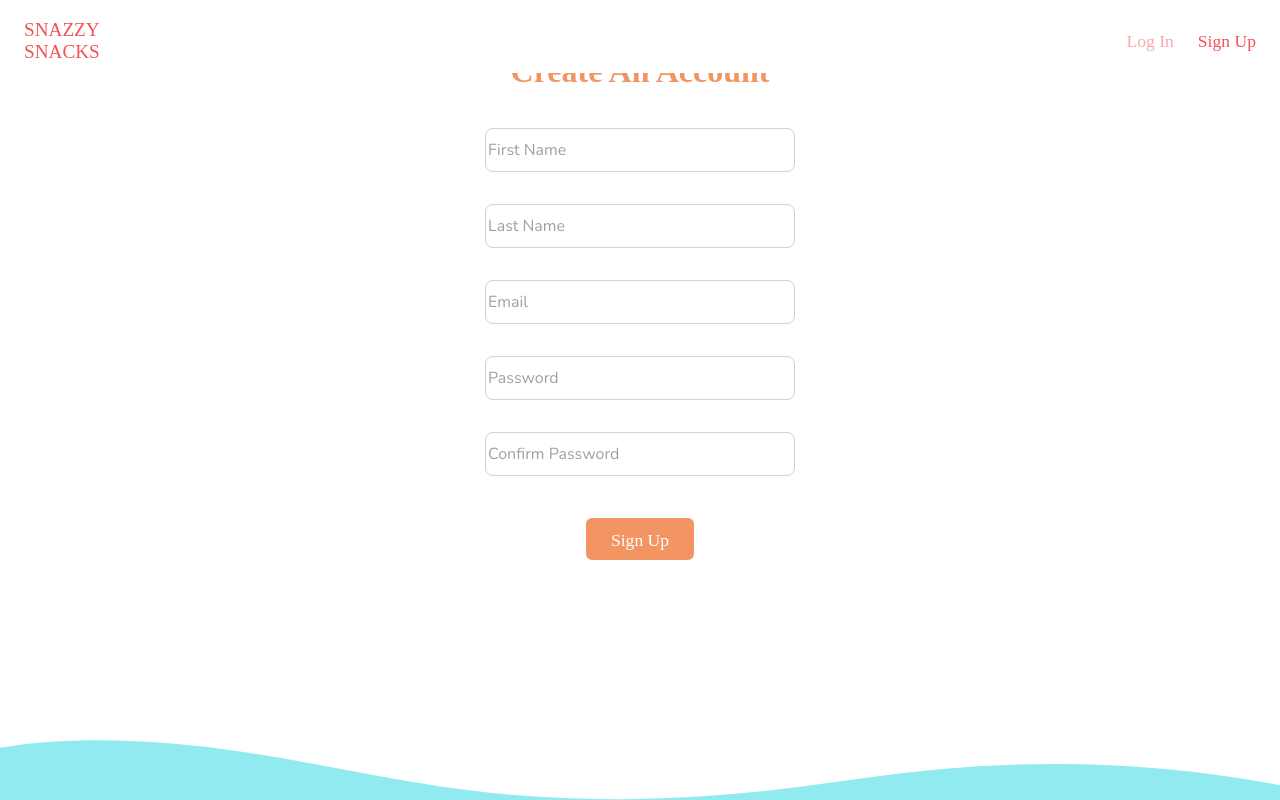
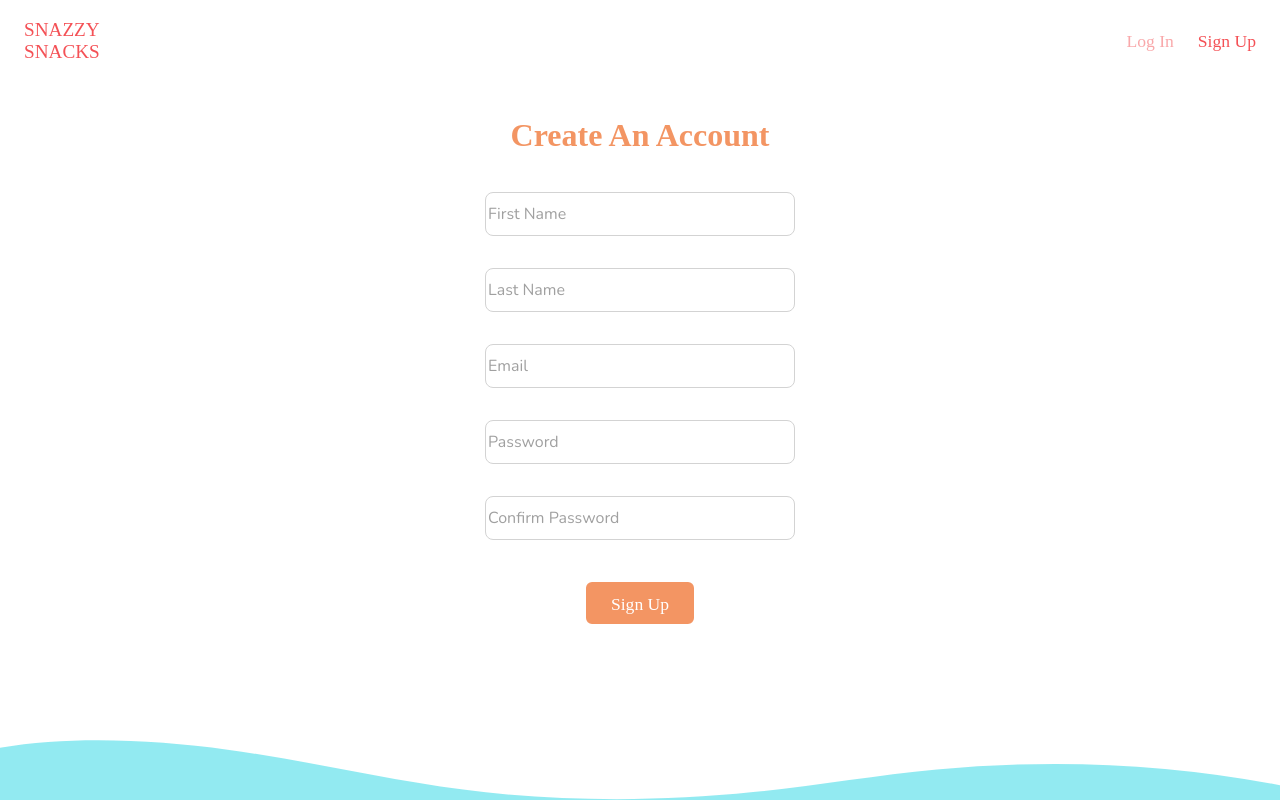
Before and after one commit to thekatcodes/snazzy-snacks, a React (Create React App) app in the folder client/: page /register in a window 1280 px wide. Built offline with nearby package versions, Linux system fonts and the light colour scheme; no server answers; a web font is replaced by a local one.

Commit message:
Incorporate style class with padding top

```diff
--- a/client/src/components/Login.js
+++ b/client/src/components/Login.js
@@ -53,7 +53,7 @@ const Login = (props) => {
   }
 
   return (
-    <section className="login-layout layout">
+    <section className="login-layout layout navbar-padding">
       {/* Error message display */}
       <p className={errMsg ? "errmsg" : "offscreen"}>{errMsg}</p>
       <h1>Log In</h1>
--- a/client/src/components/OrderConfirmation.js
+++ b/client/src/components/OrderConfirmation.js
@@ -37,7 +37,7 @@ export default function OrderConfirmation(props) {
 
 	if (userData[0].first_name === props.cookieValue) {
 	return (
-		<div className="c-order-confirmation fade-in-div">
+		<div className="c-order-confirmation fade-in-div navbar-padding">
 			<h1 className="order-complete">Your order is complete!</h1>
 			<div className="details-container">
 				<div className="c-order-confirmation__grid">
--- a/client/src/components/Register.js
+++ b/client/src/components/Register.js
@@ -52,7 +52,7 @@ const Register = (props) => {
   }
 
   return (
-    <section className="login-layout layout">
+    <section className="login-layout layout navbar-padding">
       {/* Error message display */}
       <p className={errMsg ? "errmsg" : "offscreen"}>{errMsg}</p>
       <h1>Create An Account</h1>
--- a/client/src/components/Subscriptions.js
+++ b/client/src/components/Subscriptions.js
@@ -61,7 +61,7 @@ function Subscriptions() {
   });
 
   return (
-    <section className="subs-layout layout">
+    <section className="subs-layout layout navbar-padding">
       <h1>Choose Your Tier!</h1>
       <div className="tier-list">
         {tierCards}
```
